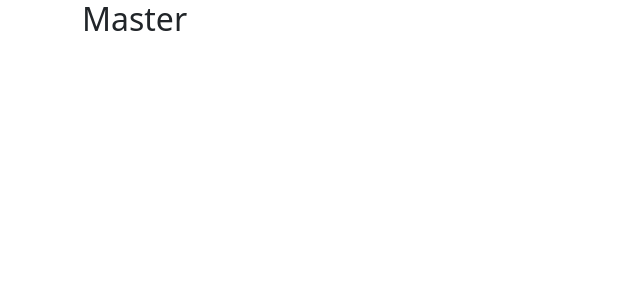
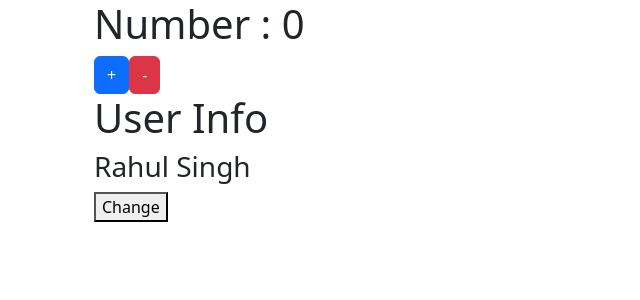
Before and after one commit to parthsinghblaze/6-feb-react-lecture, a React (Create React App) app: page / in a window 1280 px wide. Shown: the top 300 px of the page, without its empty margins (0-640 px from the left). Built offline with nearby package versions, Linux system fonts and the light colour scheme.

Commit message:
redux toolkit basic

```diff
--- a/package.json
+++ b/package.json
@@ -3,11 +3,13 @@
   "version": "0.1.0",
   "private": true,
   "dependencies": {
+    "@reduxjs/toolkit": "^1.9.3",
     "@testing-library/jest-dom": "^5.16.5",
     "@testing-library/react": "^13.4.0",
     "@testing-library/user-event": "^13.5.0",
     "react": "^18.2.0",
     "react-dom": "^18.2.0",
+    "react-redux": "^8.0.5",
     "react-scripts": "5.0.1",
     "web-vitals": "^2.1.4"
   },
--- a/src/App.js
+++ b/src/App.js
@@ -1,11 +1,18 @@
-import React from 'react'
+import React from "react";
+import Number from "./component/Number";
+import { Provider } from "react-redux";
+import store from "./redux/store";
+import User from "./component/User";
 
 function App() {
   return (
-    <div className='container'>
-      <h2>Master</h2>
-    </div>
-  )
+    <Provider store={store}>
+      <div className="container">
+        <Number />
+        <User />
+      </div>
+    </Provider>
+  );
 }
 
-export default App
+export default App;
--- /dev/null
+++ b/src/component/Number.jsx
@@ -0,0 +1,23 @@
+import React from "react";
+import { useDispatch, useSelector } from "react-redux";
+import { decrement, increment } from "../redux/numberSlice";
+
+function Number() {
+  const { number } = useSelector((state) => state.numberSlice);
+
+  const dispatch = useDispatch();
+
+  return (
+    <div className="container">
+      <h1>Number : {number} </h1>
+      <button className="btn btn-primary" onClick={() => dispatch(increment())}>
+        +
+      </button>
+      <button className="btn btn-danger" onClick={() => dispatch(decrement())}>
+        -
+      </button>
+    </div>
+  );
+}
+
+export default Number;
--- /dev/null
+++ b/src/component/User.jsx
@@ -0,0 +1,20 @@
+import React from "react";
+import { useDispatch, useSelector } from "react-redux";
+import { changeFirstName } from "../redux/userSlice";
+
+function User() {
+  const dispatch = useDispatch();
+
+  const { firstName, lastName } = useSelector((state) => state.userSlice);
+  return (
+    <div className="container">
+      <h1>User Info</h1>
+      <h3>
+        {firstName} {lastName}
+      </h3>
+      <button onClick={() => dispatch(changeFirstName())}>Change</button>
+    </div>
+  );
+}
+
+export default User;
--- /dev/null
+++ b/src/redux/numberSlice.js
@@ -0,0 +1,26 @@
+import { createSlice } from "@reduxjs/toolkit";
+
+// const [number, setNumber] = useState(0)
+
+export const numberSlice = createSlice({
+    name: 'counter',
+    initialState: {
+        number: 0
+    },
+    reducers: {
+        increment: (state) => {
+            state.number = state.number + 1
+        },
+        decrement: (state) => {
+            if(state.number > 0) {
+                state.number = state.number - 1
+            }
+        }
+    }
+})
+
+// when we create the function in the reducers it store it into an actions
+
+export const { increment, decrement } = numberSlice.actions
+
+export default numberSlice.reducer
--- /dev/null
+++ b/src/redux/store.js
@@ -0,0 +1,12 @@
+import { configureStore } from "@reduxjs/toolkit";
+import numberSlice from "./numberSlice";
+import userSlice from "./userSlice";
+
+const store = configureStore({
+    reducer: {
+        numberSlice: numberSlice,
+        userSlice: userSlice
+    }
+})
+
+export default store;
--- /dev/null
+++ b/src/redux/userSlice.js
@@ -0,0 +1,19 @@
+import { createSlice } from "@reduxjs/toolkit";
+
+const userSlice = createSlice({
+    name: 'user',
+    initialState: {
+        firstName: "Rahul",
+        lastName: "Singh"
+    },
+    reducers: {
+        changeFirstName: (state) => {
+            state.firstName = "XYZ"
+            state.lastName = "ABC"
+        }
+    }
+})
+
+export const { changeFirstName } = userSlice.actions
+
+export default userSlice.reducer
```
Also changed, not shown: 1 other file (tests, documents, lock files or other folders).
